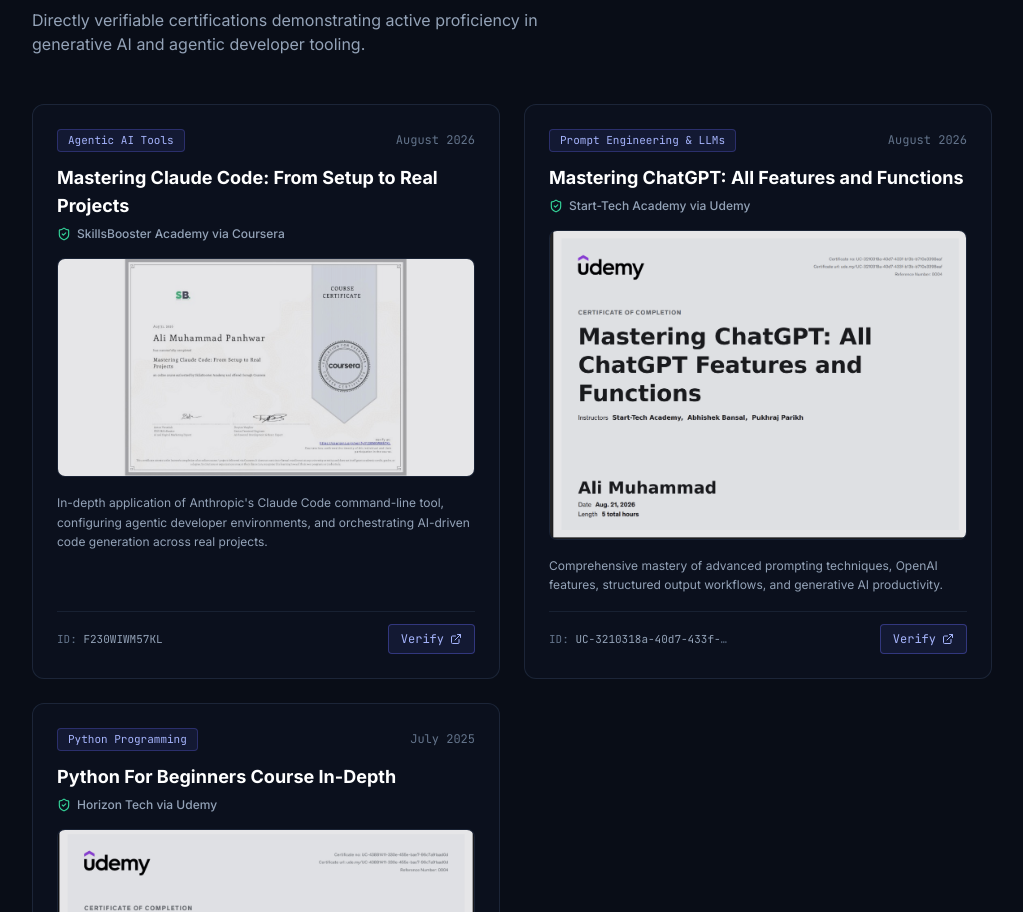
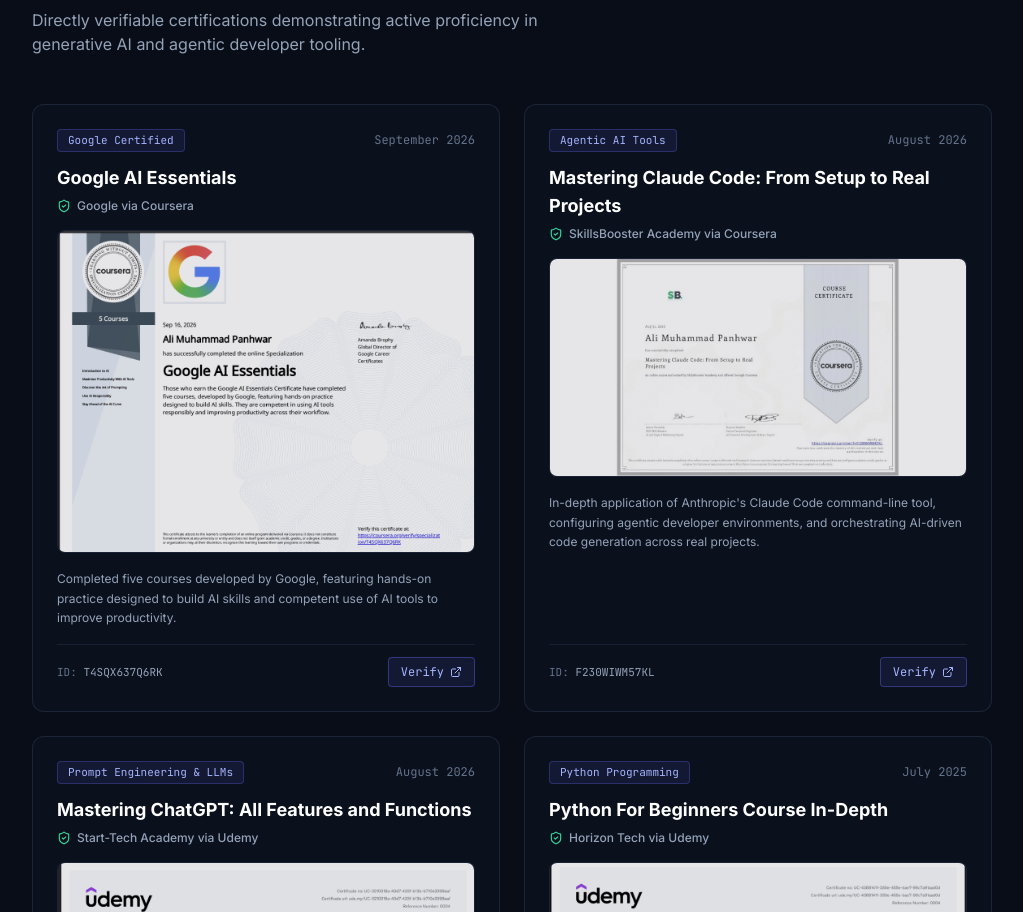
Before and after one commit to Ali18-code/ali-muhammad-portfolio, a React (Vite) app: page / in a window 1280 px wide. Shown: the part 5102-6014 px from the top of the page, without its empty margins (128-1151 px from the left). Built offline with nearby package versions, Linux system fonts and the light colour scheme.

Commit message:
feat: Add Google AI Essentials certification

```diff
--- a/src/data/portfolioData.js
+++ b/src/data/portfolioData.js
@@ -153,6 +153,16 @@
 
   certifications: [
     {
+      title: "Google AI Essentials",
+      issuer: "Google via Coursera",
+      date: "September 2026",
+      credentialId: "T4SQX637Q6RK",
+      verifyUrl: "https://coursera.org/verify/specialization/T4SQX637Q6RK",
+      image: "/certificates/google_ai_essentials.png",
+      badge: "Google Certified",
+      desc: "Completed five courses developed by Google, featuring hands-on practice designed to build AI skills and competent use of AI tools to improve productivity."
+    },
+    {
       title: "Mastering Claude Code: From Setup to Real Projects",
       issuer: "SkillsBooster Academy via Coursera",
       date: "August 2026",
```
Also changed, not shown: public/certificates/google_ai_essentials.png (added).
